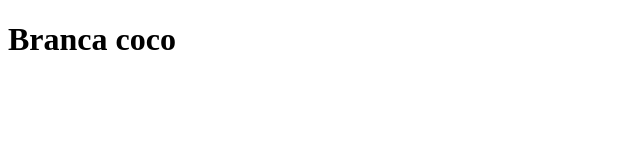
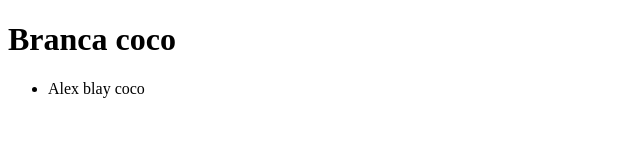
Before and after one commit to JauDev/M05_G02_ProvaGitHub, a plain HTML site: page index.html in a window 1280 px wide. Shown: the whole page, without its empty margins (0-640 px from the left). Drawn offline with Linux system fonts and the light colour scheme.

Commit message:
Segon commit

```diff
--- a/index.html
+++ b/index.html
@@ -9,6 +9,11 @@
         <body>
             <header>
                 <h1>Branca coco</h1>
+                <ul>
+                    <li>
+                        <a>Alex blay coco</a>
+                    </li>
+                </ul>
             </header>
         </body>
     </html>
```
